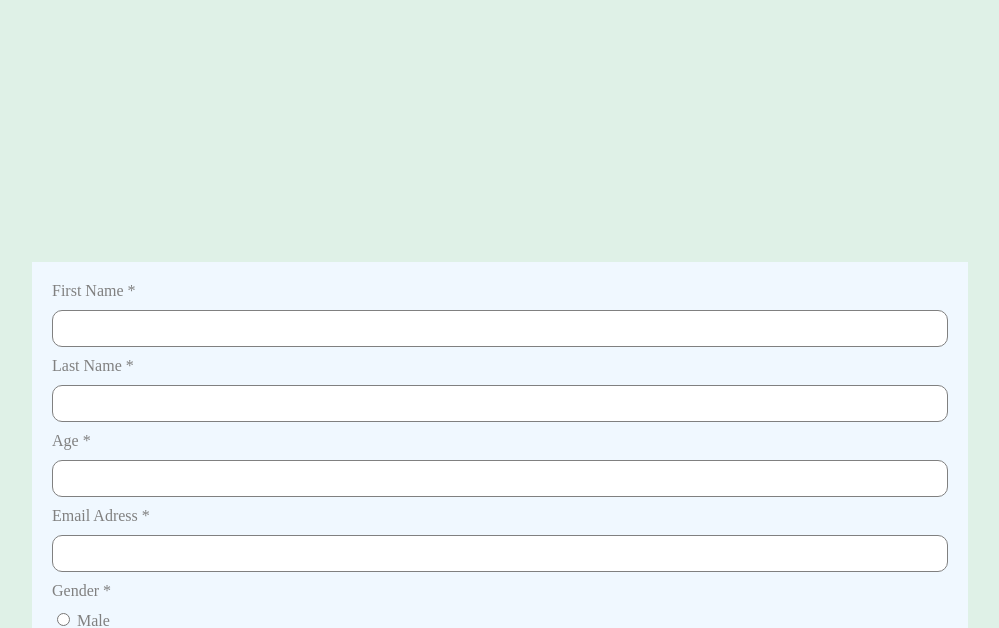
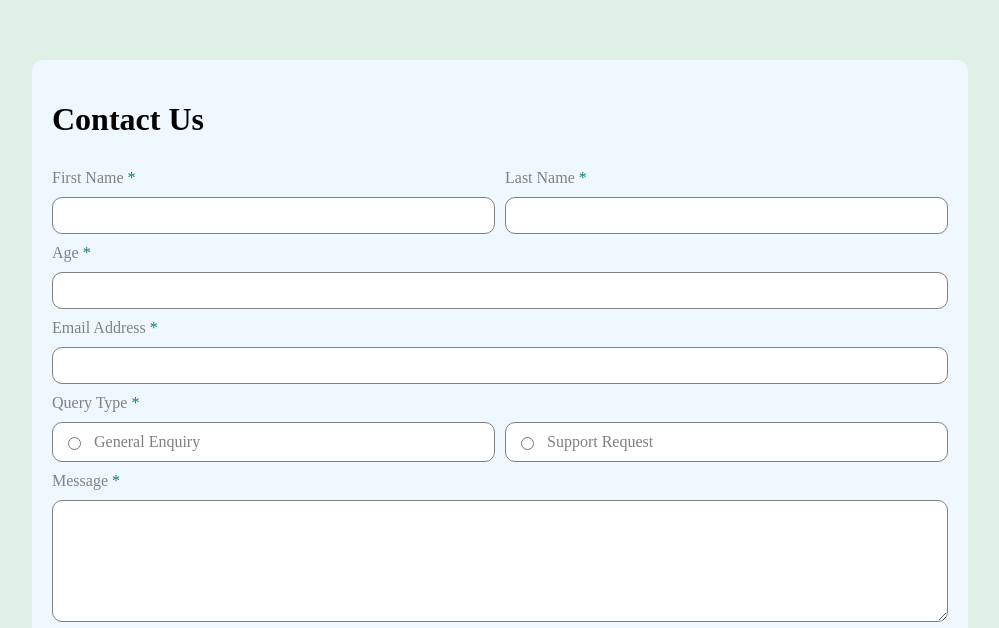
Before and after one commit to nohasalim/Contact-Form, a React (Vite) app: page / in a window 1280 px wide. Shown: the part 208-836 px from the top of the page, without its empty margins (140-1139 px from the left). Built offline with nearby package versions, Linux system fonts and the light colour scheme.

Commit message:
modified

```diff
--- a/package.json
+++ b/package.json
@@ -12,6 +12,7 @@
   "dependencies": {
     "react": "^18.3.1",
     "react-dom": "^18.3.1",
+    "react-toastify": "^10.0.5",
     "yup": "^1.4.0"
   },
   "devDependencies": {
--- a/src/App.css
+++ b/src/App.css
@@ -1,43 +1,85 @@
-main{
+main {
   display: flex;
   justify-content: center;
   align-items: center;
   width: 100%;
-  height:200vh;
+  height: 150vh;
   background-color: hsl(148, 38%, 91%);
 }
-form{
+form {
   padding: 20px;
   display: flex;
   flex-direction: column;
-  gap:10px;
+  gap: 10px;
   width: 70%;
-  height:auto;
+  height: auto;
   background-color: aliceblue;
+  border-radius: 10px;
 }
-button{
-  background-color:hsl(169, 82%, 27%) ;
+button {
+  background-color: hsl(169, 82%, 27%);
   border: none;
   border-radius: 10px;
-  color:aliceblue;
+  color: aliceblue;
   padding: 10px;
   font-size: larger;
   cursor: pointer;
 }
-button:hover{
-  border:3px solid rgb(54, 232, 54) ;
+button:hover {
+  background-color: hsl(147, 56%, 34%);
 }
-label{
+label {
   color: gray;
 }
-input,textarea{
+input,
+textarea {
   padding: 10px;
   border: 1px solid gray;
   border-radius: 10px;
+  cursor: pointer;
+
 }
-textarea{
+textarea {
   height: 100px;
 }
-.error{
-  color:red;
+.error {
+  color: red;
 }
+.queryType {
+  border: 1px solid gray;
+  box-sizing: border-box;
+  padding: 10px;
+  border-radius: 10px;
+  background-color: white;
+  display: flex;
+  gap:10px;
+  width: 50%;
+}
+span {
+  color: hsl(169, 82%, 27%);
+}
+.laptopScreen {
+  display: flex;
+  gap: 10px;
+  width: 100%;
+}
+.username {
+  width: 50%;
+  display: flex;
+  flex-direction: column;
+  gap: 10px;
+}
+.radio:active{
+  color:hsl(169, 82%, 27%); ;
+}
+@media only screen and (max-width: 600px) {
+  .laptopScreen {
+    display: flex;
+    flex-direction: column;
+    gap: 10px;
+    width: 100%;
+  }
+  .username ,.queryType{
+    width:100%;
+  }
+}
--- a/src/App.jsx
+++ b/src/App.jsx
@@ -1,7 +1,6 @@
 import { useState } from "react";
 import * as yup from "yup";
 import "./App.css";
-
 function App() {
   const [errorsObject, seterrorsObject] = useState({});
   const [formData, setformData] = useState([
@@ -10,7 +9,7 @@ function App() {
       lastName: "",
       email: "",
       age: 0,
-      gender: "",
+      queryType: "",
       message: "",
       ruleAccepted: false,
     },
@@ -20,7 +19,10 @@ function App() {
     lastName: yup.string().min(4).required(),
     email: yup.string().email().required(),
     age: yup.number().positive().integer().min(18).max(60).required(),
-    gender: yup.string().oneOf(["male", "female"]).required(),
+    queryType: yup
+      .string()
+      .oneOf(["general enquiry", "support request"])
+      .required(),
     message: yup.string().required(),
     ruleAccepted: yup.bool().oneOf([true]).required(),
   });
@@ -53,14 +55,21 @@ function App() {
     }
     setformData({ ...formData, [keyName]: KeyValue });
   }
+
   function handelFormOnSubmit(event) {
     testvalidation();
     event.preventDefault();
+
   }
   return (
     <main>
       <form onSubmit={handelFormOnSubmit}>
-        <label htmlFor="firstName">First Name *</label>
+        <h1>Contact Us</h1>
+        <div className="laptopScreen">
+          <div className="username">
+            <label htmlFor="firstName">
+              First Name <span>*</span>
+            </label>
             <input
               id="firstName"
               name="firstName"
@@ -71,8 +80,12 @@ function App() {
             {errorsObject.firstName ? (
               <label className="error">* {errorsObject.firstName}</label>
             ) : null}
+          </div>
 
-        <label htmlFor="lastName">Last Name *</label>
+          <div className="username">
+            <label htmlFor="lastName">
+              Last Name <span>*</span>
+            </label>
             <input
               name="lastName"
               value={formData.lastName}
@@ -82,8 +95,12 @@ function App() {
             {errorsObject.lastName ? (
               <label className="error">* {errorsObject.lastName}</label>
             ) : null}
+          </div>
+        </div>
 
-        <label htmlFor="age">Age *</label>
+        <label htmlFor="age">
+          Age <span>*</span>
+        </label>
         <input
           name="age"
           value={formData.age}
@@ -94,7 +111,9 @@ function App() {
           <label className="error">* {errorsObject.age} </label>
         ) : null}
 
-        <label htmlFor="emailAdress">Email Adress *</label>
+        <label htmlFor="emailAddress">
+          Email Address <span>*</span>
+        </label>
         <input
           name="email"
           value={formData.email}
@@ -105,30 +124,38 @@ function App() {
           <label className="error"> * {errorsObject.email}</label>
         ) : null}
 
-        <label htmlFor="gender">Gender *</label>
-        <div>
+        <label htmlFor="queryType">
+          Query Type <span>*</span>
+        </label>
+        <div className="laptopScreen">
+          <div className="queryType">
             <input
+              className="radio"
               type="radio"
-            name="gender"
-            value="male"
+              name="queryType"
+              value="general enquiry"
               onChange={handleOnchange}
             ></input>
-          <label htmlFor="male"> Male</label>
+            <label htmlFor="general enquiry"> General Enquiry</label>
           </div>
-        <div>
+          <div className="queryType">
             <input
+              className="radio"
               type="radio"
-            name="gender"
-            value="female"
+              name="queryType"
+              value="support request"
               onChange={handleOnchange}
             ></input>
-          <label htmlFor="female">Female</label>
+            <label htmlFor="support request">Support Request</label>
           </div>
-        {errorsObject.gender ? (
-          <label className="error">* {errorsObject.gender}</label>
+        </div>
+        {errorsObject.queryType ? (
+          <label className="error">* {errorsObject.queryType}</label>
         ) : null}
 
-        <label htmlFor="message">Message *</label>
+        <label htmlFor="message">
+          Message <span>*</span>
+        </label>
         <textarea
           name="message"
           value={formData.message}
@@ -151,7 +178,8 @@ function App() {
           <label className="error">* {errorsObject.ruleAccepted}</label>
         ) : null}
 
-        <button type="submit">Submit</button>
+        <button type="submit" >Submit</button>
+
       </form>
     </main>
   );
--- /dev/null
+++ b/src/components/AlertComponent/Alert.jsx
@@ -0,0 +1,4 @@
+function Alert(){
+    return(<label>welcome</label>)
+}
+export default Alert
```
Also changed, not shown: src/components/AlertComponent/Alert.css (added), 1 other file (tests, documents, lock files or other folders). Lines whose indentation alone changed are shown as unchanged.
